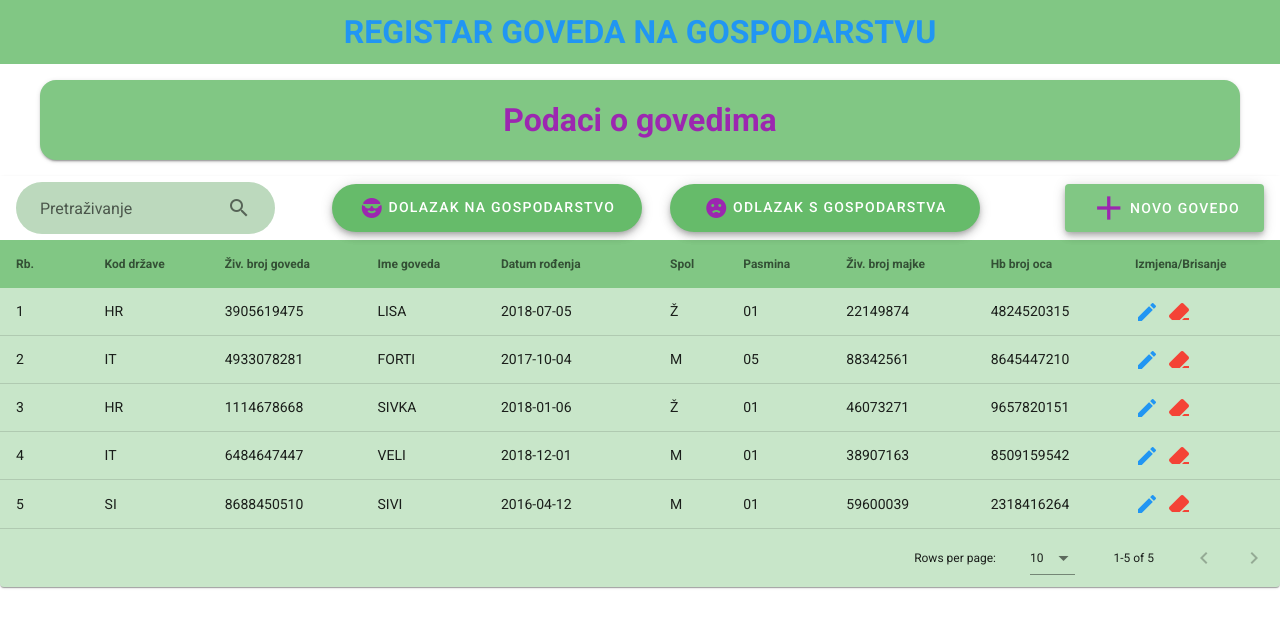
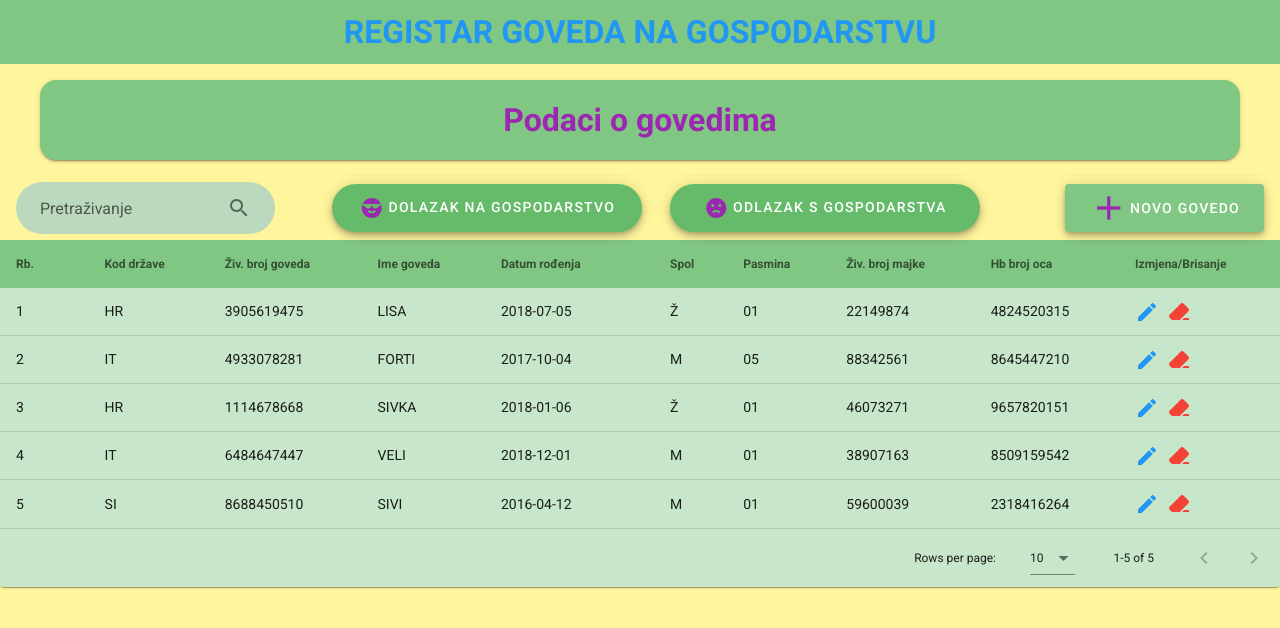
Before and after one commit to MikeleP/Frontend, a Vue app: page /podaci in a window 1280 px wide. Shown: the top 628 px of the page. Built offline with nearby package versions, Linux system fonts and the light colour scheme.

Commit message:
Dodana pozadinska boja na svakoj stranici.

```diff
--- a/src/views/Dolazak.vue
+++ b/src/views/Dolazak.vue
@@ -1,6 +1,6 @@
 <template>
   <div>
-    <v-app>
+    <v-app class="yellow lighten-3">
       <div
         class="d-flex justify-space-around align-center flex-column flex-md-row my-4"
       >
@@ -19,7 +19,7 @@
         class="elevation-1 green lighten-4"
       >
         <template v-slot:top>
-          <v-toolbar flat>
+          <v-toolbar flat class="yellow lighten-3">
             <v-toolbar-title>
               <v-text-field
                 v-model="search"
--- a/src/views/Odlazak.vue
+++ b/src/views/Odlazak.vue
@@ -1,6 +1,6 @@
 <template>
   <div>
-    <v-app>
+    <v-app class="yellow lighten-3">
       <div
         class="d-flex justify-space-around align-center flex-column flex-md-row my-4"
       >
@@ -19,7 +19,7 @@
         class="elevation-1 green lighten-4"
       >
         <template v-slot:top>
-          <v-toolbar flat>
+          <v-toolbar flat class="yellow lighten-3">
             <v-toolbar-title>
               <v-text-field
                 v-model="search"
--- a/src/views/Podaci.vue
+++ b/src/views/Podaci.vue
@@ -1,6 +1,6 @@
 <template>
   <div>
-    <v-app>
+    <v-app class="yellow lighten-3">
       <div
         class="d-flex justify-space-around align-center flex-column flex-md-row my-4"
       >
@@ -19,7 +19,7 @@
         class="elevation-1 green lighten-4"
       >
         <template v-slot:top>
-          <v-toolbar flat>
+          <v-toolbar flat class="yellow lighten-3">
             <v-toolbar-title>
               <v-text-field
                 v-model="search"
```
